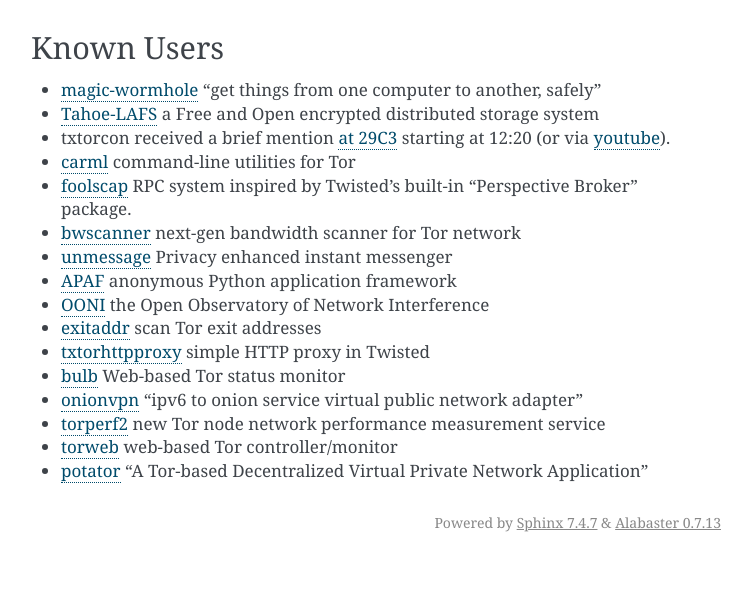
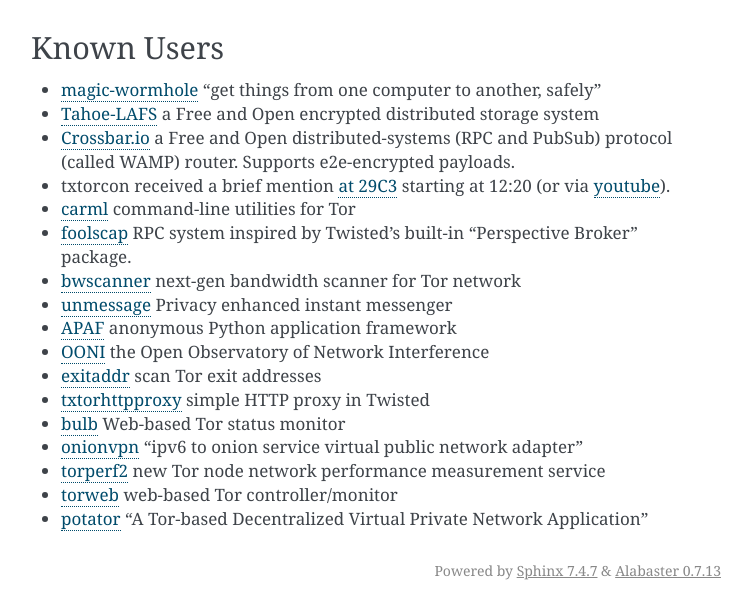
Before and after one commit to meejah/txtorcon, a Sphinx documentation site: the page built from docs/introduction.rst, in a window 1280 px wide and 900 px high, scrolled down 1668 px, cut to the strip 290-900 px from the top of the window. Shown: the whole strip, without its empty margins (389-1141 px from the left). Built offline with Sphinx 7.4.7, drawn with Linux system fonts in a browser that asks for light colours; the version number could not be read and is left out; before the commit the page ends 2520 px from its top, so only the background shows below that.

Commit message:
add crossbar mention

```diff
--- a/docs/introduction.rst
+++ b/docs/introduction.rst
@@ -106,6 +106,7 @@
 
 - `magic-wormhole <https://github.com/warner/magic-wormhole>`_ "get things from one computer to another, safely"
 - `Tahoe-LAFS <https://tahoe-lafs.org>`_ a Free and Open encrypted distributed storage system
+- `Crossbar.io <https://crossbar.io>`_ a Free and Open distributed-systems (RPC and PubSub) protocol (called WAMP) router. Supports e2e-encrypted payloads.
 - txtorcon received a brief mention `at 29C3 <http://media.ccc.de/browse/congress/2012/29c3-5306-en-the_tor_software_ecosystem_h264.html>`_ starting at 12:20 (or via `youtube <http://youtu.be/yG2-ci95h78?t=12m27s>`_).
 - `carml <https://github.com/meejah/carml>`_ command-line utilities for Tor
 - `foolscap <https://github.com/warner/foolscap/>`_ RPC system inspired by Twisted's built-in "Perspective Broker" package.
```
